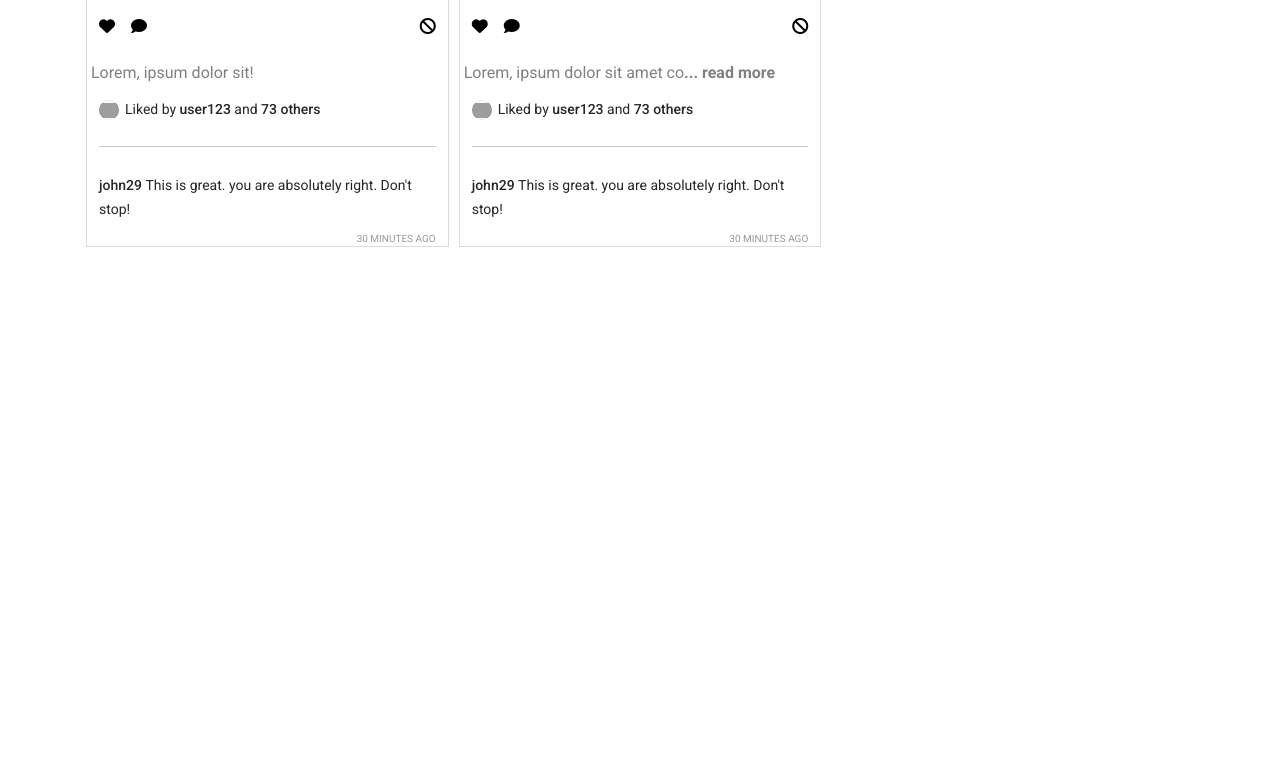
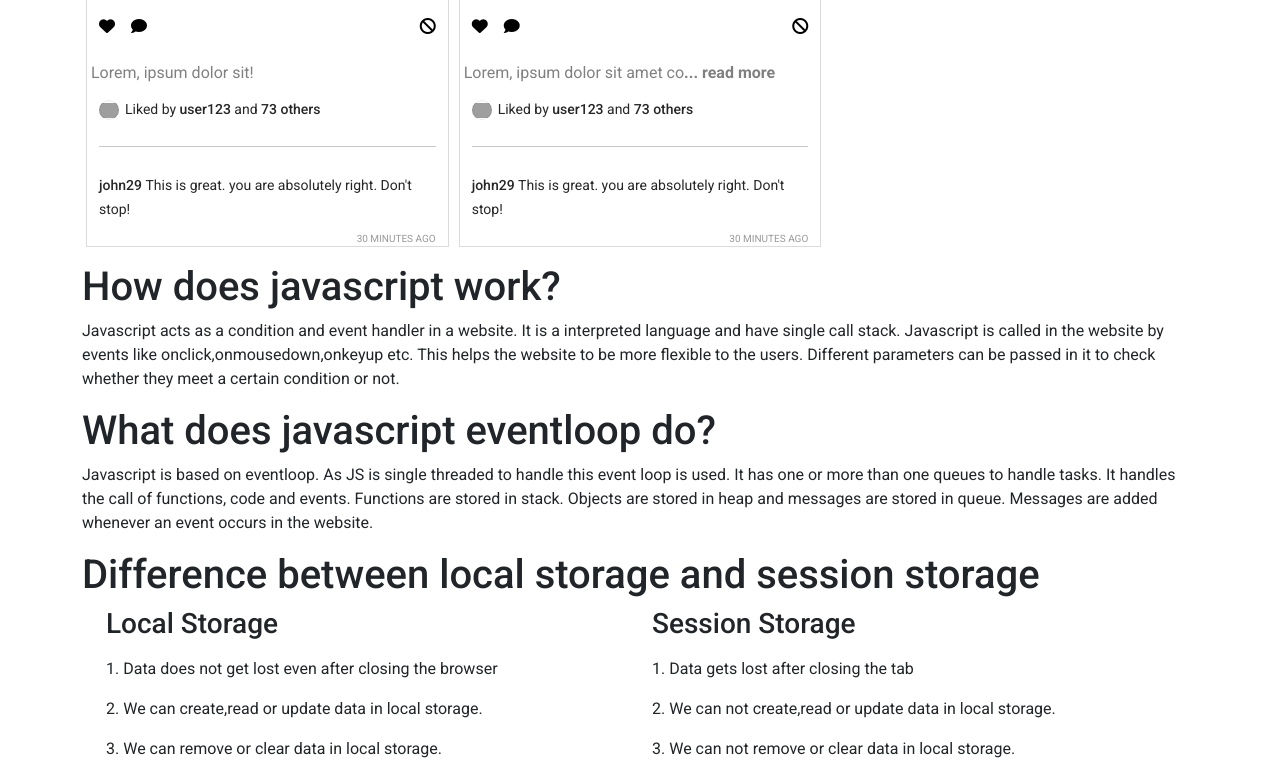
Before and after one commit to Yeasir-Hossain/insta-city, a plain HTML site: page index.html in a window 1280 px wide. Shown: the part 1285-2062 px from the top of the page. Before the commit the page ends 1548 px from the top, so only its background shows below. Drawn offline with nearby package versions, Linux system fonts and the light colour scheme; grey boxes are pictures that could not be loaded.

Commit message:
bonus part done

```diff
--- a/index.html
+++ b/index.html
@@ -77,6 +77,55 @@
                 <h1>Reported posts</h1>
             </div>
         </main>
+        <!-- bonus part  -->
+        <section class="container">
+            <div>
+                <h1>How does javascript work?</h1>
+                <p>Javascript acts as a condition and event handler in a website. It is a interpreted language and have single call stack.
+                    Javascript is called in the website by events like onclick,onmousedown,onkeyup etc. This helps the website to be more flexible
+                    to the users. Different parameters can be passed in it to check whether they meet a certain condition or not.
+                </p>
+            </div>
+            <div>
+                <h1>What does javascript eventloop do?</h1>
+                <p>Javascript is based on eventloop. As JS is single threaded to handle this event loop is used. It has one or more than one queues
+                    to handle tasks. It handles the call of functions, code and events. Functions are stored in stack. Objects are stored in heap
+                    and messages are stored in queue. Messages are added whenever an event occurs in the website.
+                </p>
+            </div>
+            <div>
+                <h1>Difference between local storage and session storage</h1>
+                <div class="container px-4 ">
+                    <div class="row">
+                      <div class="col">
+                        <h3>Local Storage</h3>
+                        <div class="my-3">
+                            <p>1. Data does not get lost even after closing the browser</p>
+                        </div>
+                        <div class="my-3">
+                            <p>2. We can create,read or update data in local storage.</p>
+                        </div>
+                        <div class="my-3">
+                            <p>3. We can remove or clear data in local storage.</p>
+                        </div>
+                      </div>
+                      <div class="col">
+                        <h3>Session Storage</h3>
+                        <div class="my-3">
+                            <p>1. Data gets lost after closing the tab</p>
+                        </div>
+                        <div class="my-3">
+                            <p>2. We can not create,read or update data in local storage.</p>
+                        </div>
+                        <div class="my-3">
+                            <p>3. We can not remove or clear data in local storage.</p>
+                        </div>
+                      </div>
+                    </div>
+            </div>
+
+
+        </section>
         <footer></footer>
 
         <!-- add javascript  file  -->
```
